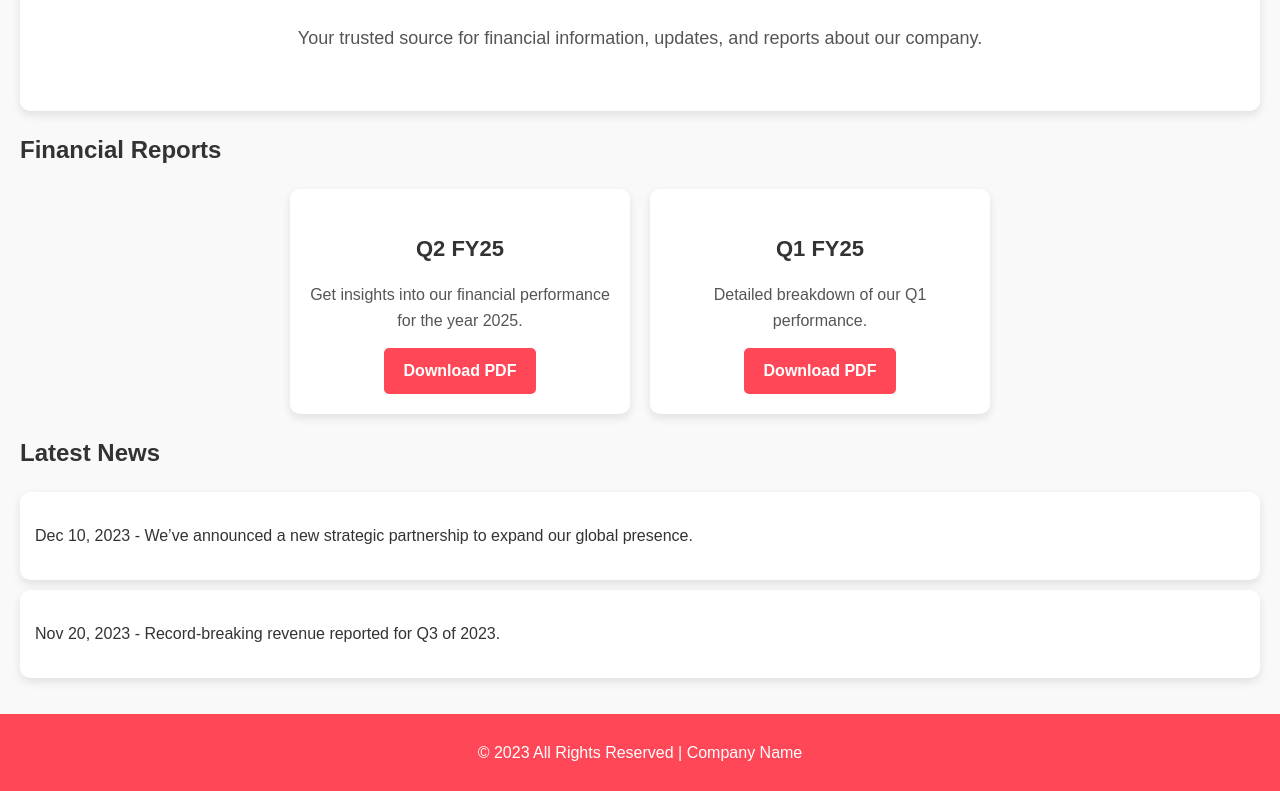
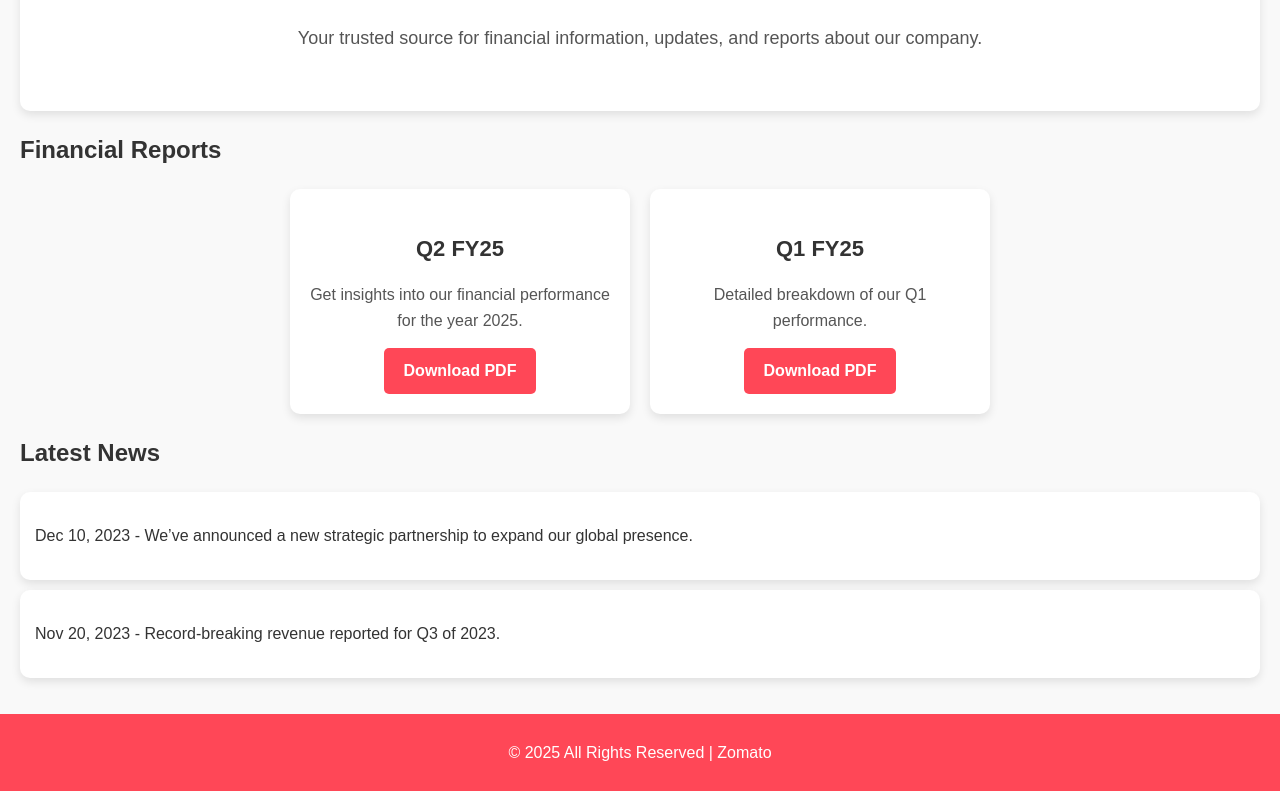
Before and after one commit to Rohan444k/Zomato_Clone, a plain HTML site: page investor.html in a window 1280 px wide. Shown: the part 209-1000 px from the top of the page. Drawn offline with Linux system fonts and the light colour scheme.

Commit message:
Update investor.html

```diff
--- a/investor.html
+++ b/investor.html
@@ -58,7 +58,7 @@
     </main>
 
     <footer>
-        <p>&copy; 2023 All Rights Reserved | Company Name</p>
+        <p>&copy; 2025 All Rights Reserved | Zomato</p>
     </footer>
 
     <script src="js/investor_relations.js"></script>
```
